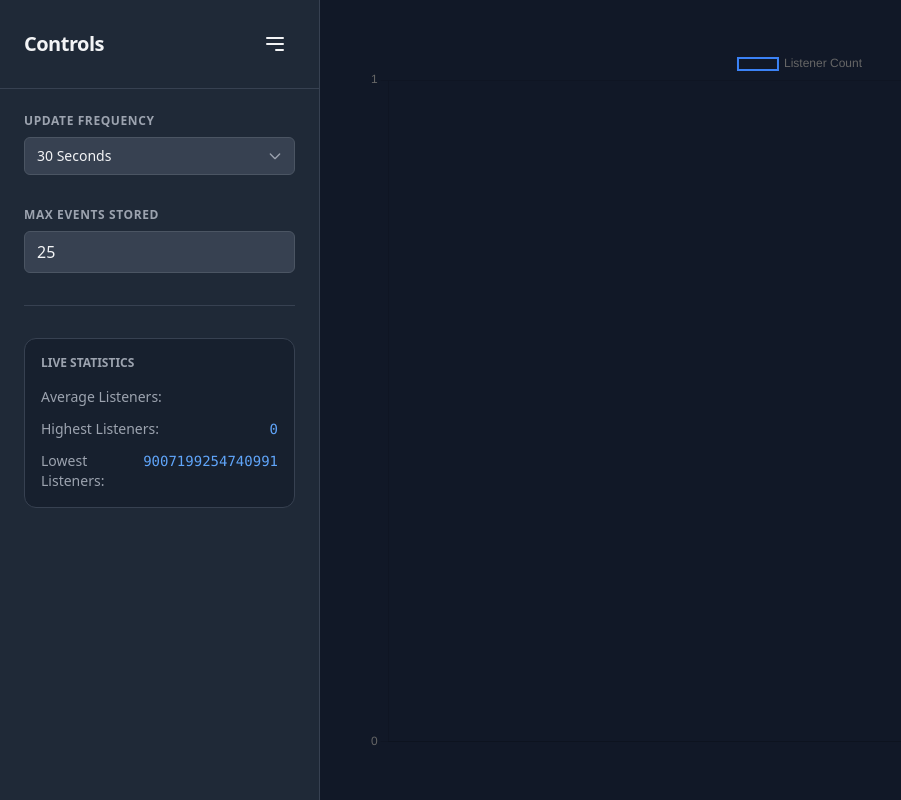
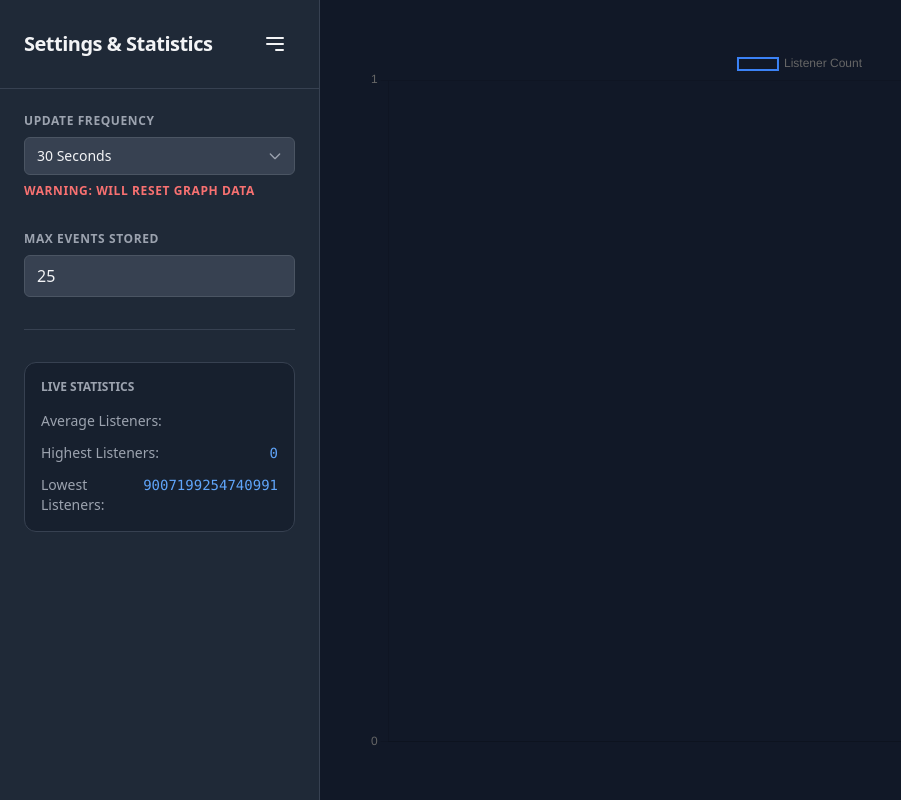
Before and after one commit to grly0n/kuci-tracker, a Vue app: page / in a window 1280 px wide. Shown: the whole page, without its empty margins (0-901 px from the left). Built offline with nearby package versions, Linux system fonts and the light colour scheme.

Commit message:
Add warning to update frequency, minor formatting changes

```diff
--- a/src/components/Settings.vue
+++ b/src/components/Settings.vue
@@ -19,6 +19,7 @@ const averageValue = ref<string>('');
 const highestValue = ref<number>(0);
 const lowestValue = ref<number>(Number.MAX_SAFE_INTEGER)
 
+
 // Compute statistics from current data
 function computeStatistics(numbers: number[]) {
   if (numbers.length === 0) averageValue.value = '0.00'
@@ -27,6 +28,7 @@ function computeStatistics(numbers: number[]) {
   lowestValue.value = Math.min(lowestValue.value, Math.min(...numbers))
   averageValue.value = (sum / numbers.length).toFixed(2)
 }
+
 
 // Dropdown Options
 const frequencyOptions = [
@@ -47,7 +49,7 @@ const toggleMenu = () => { isOpen.value = !isOpen.value; };
       isOpen ? 'w-80' : 'w-20'
     ]">
       <div class="p-6 flex items-center justify-between border-b border-gray-700">
-        <h2 v-if="isOpen" class="font-bold text-xl tracking-tight transition-all">Controls</h2>
+        <h2 v-if="isOpen" class="font-bold text-xl tracking-tight transition-all">Settings & Statistics</h2>
         <button @click="toggleMenu" class="p-2 hover:bg-gray-700 rounded-lg transition-colors">
           <svg xmlns="http://www.w3.org/2000/svg" class="w-6 h-6" fill="none" viewBox="0 0 24 24" stroke="currentColor">
             <path stroke-linecap="round" stroke-linejoin="round" stroke-width="2" d="M4 6h16M4 12h16m-7 6h7" />
@@ -74,6 +76,9 @@ const toggleMenu = () => { isOpen.value = !isOpen.value; };
               </svg>
             </div>
           </div>
+          <label class="block text-xs font-semibold text-red-400 uppercase tracking-wider mt-2">
+            Warning: will reset graph data
+          </label>
         </section>
 
         <section>
--- a/src/components/Tracker.vue
+++ b/src/components/Tracker.vue
@@ -27,6 +27,7 @@ let dataPoints: number[] = []
 let intervalId: number | undefined
 let updateFreq: number | undefined
 let updateEvents: number | undefined
+
 
 // Listeners for prop changes
 watchEffect(() => {
@@ -59,6 +60,7 @@ function changeFreq(freq: number): void {
   dataPoints.splice(0, dataPoints.length)
 }
 
+
 // Adds a single point to the graph
 function graphSingleValue(value: number): void {
   const now = new Date().toLocaleTimeString()
@@ -71,6 +73,7 @@ function graphSingleValue(value: number): void {
   }
   chart?.update()
 }
+
 
 // Adds an array of points to the graph (used when changing max events)
 function graphArray(values: number[]): void {
@@ -90,6 +93,7 @@ async function graphValue() {
   emitData()
 }
 
+
 // Emit data currently graphed to Settings for statistics
 function emitData(): void {
   const rawData = chart?.data.datasets[0]?.data
@@ -100,6 +104,7 @@ function emitData(): void {
     emit('data-update', cleanData)
   }
 }
+
 
 // Initialize chart
 function initChart() {
@@ -146,6 +151,7 @@ onMounted(() => {
   initChart()
 })
 
+// When canvas is unmounted, clear interval and destroy graph
 onBeforeUnmount(() => {
   if (intervalId) clearInterval(intervalId)
   chart?.destroy()
```
Also changed, not shown: 1 other file (tests, documents, lock files or other folders).
